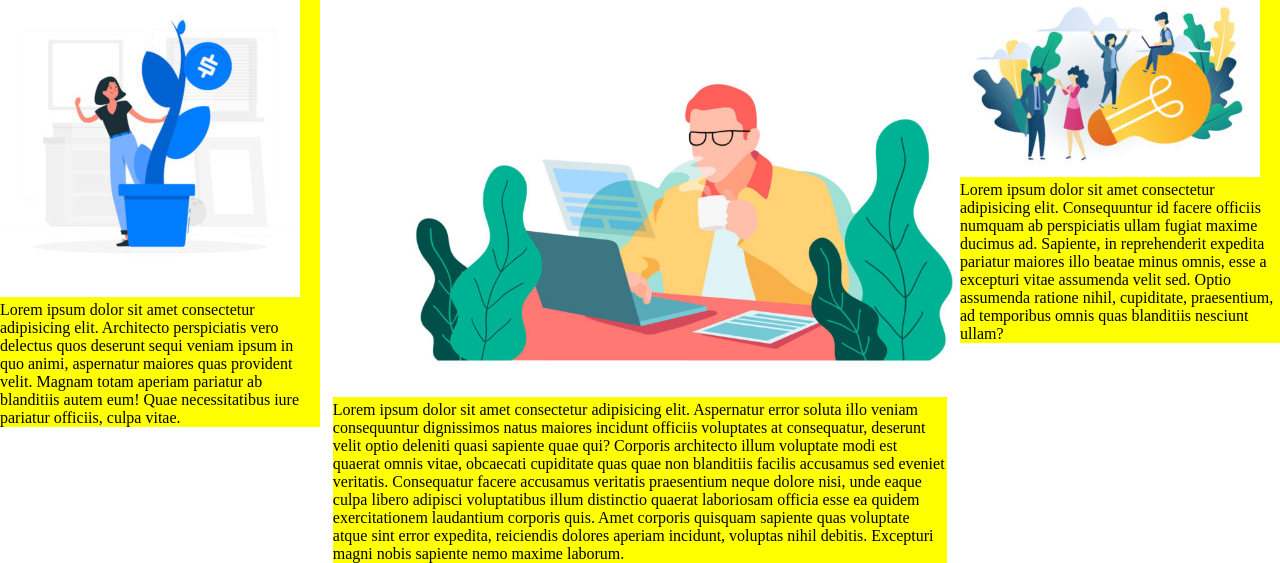
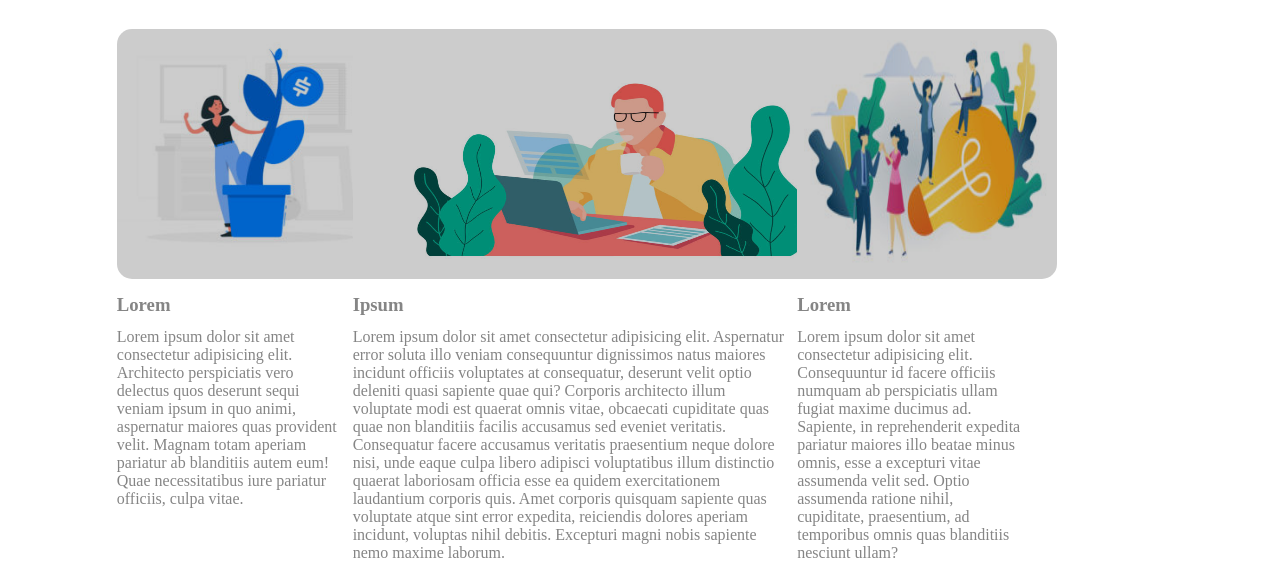
Before and after one commit to Mattia311/prova, a plain HTML site: page index.html in a window 1280 px wide. Shown: the part 773-1336 px from the top of the page. Drawn offline with Linux system fonts and the light colour scheme.

```diff
--- a/index.html
+++ b/index.html
@@ -33,15 +33,18 @@
          </section>
          <section class="container">
              <div class="blocco1">
-                 <img src="./immagini/img-1.jpg" alt="ragazza con la pianta">
+                 <img class="immagineraga" src="./immagini/img-1.jpg" alt="ragazza con la pianta">
+                 <h3>Lorem</h3>
                  <p>Lorem ipsum dolor sit amet consectetur adipisicing elit. Architecto perspiciatis vero delectus quos deserunt sequi veniam ipsum in quo animi, aspernatur maiores quas provident velit. Magnam totam aperiam pariatur ab blanditiis autem eum! Quae necessitatibus iure pariatur officiis, culpa vitae.</p>
              </div>
              <div class="blocco2">
                  <img class="immaginesignore" src="./immagini/banner-2.jpg" alt="signore beve caffè davanti al computer">
+                 <h3>Ipsum</h3>
                  <p>Lorem ipsum dolor sit amet consectetur adipisicing elit. Aspernatur error soluta illo veniam consequuntur dignissimos natus maiores incidunt officiis voluptates at consequatur, deserunt velit optio deleniti quasi sapiente quae qui? Corporis architecto illum voluptate modi est quaerat omnis vitae, obcaecati cupiditate quas quae non blanditiis facilis accusamus sed eveniet veritatis. Consequatur facere accusamus veritatis praesentium neque dolore nisi, unde eaque culpa libero adipisci voluptatibus illum distinctio quaerat laboriosam officia esse ea quidem exercitationem laudantium corporis quis. Amet corporis quisquam sapiente quas voluptate atque sint error expedita, reiciendis dolores aperiam incidunt, voluptas nihil debitis. Excepturi magni nobis sapiente nemo maxime laborum.</p>
              </div>
              <div class="blocco3">
-                 <img src="./immagini/img-3.jpg" alt="ragazzi su una lampadina">
+                 <img class="immagineragazzi" src="./immagini/img-3.jpg" alt="ragazzi su una lampadina">
+                 <h3>Lorem</h3>
                  <p>Lorem ipsum dolor sit amet consectetur adipisicing elit. Consequuntur id facere officiis numquam ab perspiciatis ullam fugiat maxime ducimus ad. Sapiente, in reprehenderit expedita pariatur maiores illo beatae minus omnis, esse a excepturi vitae assumenda velit sed. Optio assumenda ratione nihil, cupiditate, praesentium, ad temporibus omnis quas blanditiis nesciunt ullam?</p>
              </div>
          </section>
--- a/style.css
+++ b/style.css
@@ -37,6 +37,7 @@
     border-radius: 15px 15px 15px 15px;
     filter: brightness(80%);
     height: 550px;
+    width: 1050px;
 }
 .leader {
     padding-left: 120px;
@@ -56,27 +57,58 @@
 .blocco1 {
     float: left;
     width: 25%;
-    background-color: yellow;
-    height: px;
+    background-color: white;
+    color: #858585;
 
 }
 .blocco2 {
     float: left;
     width: 48%;
-    background-color: yellow;
+    background-color: white;
     height: px;
     margin-left:1% ;
+    margin-right: 1%;
+    background: content-box;
+    background-size: contain;
+    color: #858585;
 
 }
 .blocco3 {
     float: right;
     width: 25%;
-    background-color: yellow;
+    background-color: white;
     height: px;
+    background-size: contain;
+    color: #858585;
 }
 .immaginesignore {
-    width: 700px;
-    height: 400px;
+    width: 513px;
+    height: 250px;
     overflow: hidden;
     background-size: contain;
+    border-radius: 15px 15px 15px 15px;
+    filter: brightness(80%);
+
 }
+.immagineraga {
+    border-radius: 15px 15px 15px 15px;
+    filter: brightness(80%);
+    width: 267px;
+    height: 250px;
+}
+.immagineragazzi {
+    border-radius: 15px 15px 15px 15px;
+    filter: brightness(80%);
+    height: 250px;
+    width:260px;
+}
+.container {
+    padding-top: 2rem;
+    padding-left: 7.3rem;
+    padding-right: 16rem;
+
+}
+h3 {
+    padding-top: 0.7rem;
+    padding-bottom: 0.7rem;
+}
```
